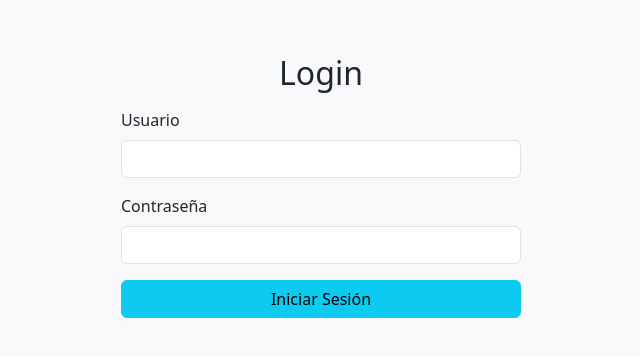
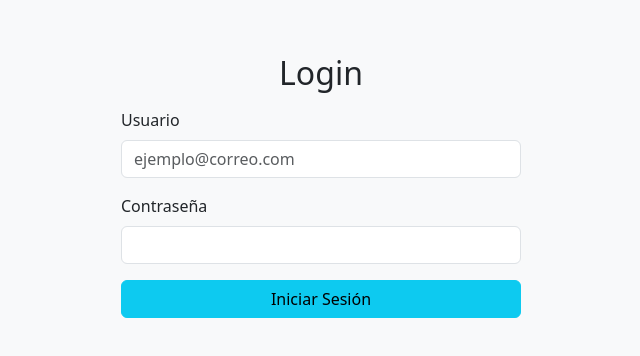
Before and after one commit to danielofd/web-veterinaria, an Angular app in the folder angular-test/: page /login in a window 1280 px wide. Shown: the part 222-578 px from the top of the page, without its empty margins (319-959 px from the left). Built offline with nearby package versions, Linux system fonts and the light colour scheme.

Commit message:
Validaciones Login

```diff
--- a/angular-test/package.json
+++ b/angular-test/package.json
@@ -21,6 +21,7 @@
     "@angular/platform-browser-dynamic": "^15.0.0",
     "@angular/router": "^15.0.0",
     "bootstrap": "^5.3.3",
+    "ngx-mask": "^18.0.0",
     "rxjs": "~7.5.0",
     "tslib": "^2.3.0",
     "zone.js": "~0.12.0"
--- a/angular-test/src/app/crear-expediente/crear-expediente.component.html
+++ b/angular-test/src/app/crear-expediente/crear-expediente.component.html
@@ -120,7 +120,8 @@
             <div class="col-md-6 mb-3">
                 <label class="form-label" for="phone">Teléfono</label>
                 <input [ngClass]="{'is-invalid': hasErrors('phone', 'required') || hasErrors('temp', 'maxlength')}" type="text" class="form-control"
-                    id="phone" formControlName="phone">
+                    id="phone" formControlName="phone"
+                    mask="0000-0000">
                 <div class="text-danger" *ngIf="hasErrors('phone', 'required')"> Campo obligatorio </div>
                 <div class="text-danger" *ngIf="hasErrors('phone', 'maxlength')">Máximo 10 caracteres</div>
             </div>
--- a/angular-test/src/app/login/login.component.html
+++ b/angular-test/src/app/login/login.component.html
@@ -8,9 +8,14 @@
             <form [formGroup]="formularioLogin" (ngSubmit)="login()">
             <div class="mb-3">
                 <label class="form-label" for="user">Usuario</label>
-                <input [ngClass]="{'is-invalid': hasErrors('user', 'required')}" id="user" type="text" class="form-control"
-                    formControlName="user">
-                <div class="text-danger" *ngIf="hasErrors('user', 'required')"> Campo obligatorio </div>
+ <input [ngClass]="{'is-invalid': hasErrors('user', 'required') || hasErrors('user', 'email')}"
+                       id="user"
+                       type="email"
+                       class="form-control"
+                       placeholder="ejemplo@correo.com"
+                       formControlName="user">
+                <div class="text-danger" *ngIf="hasErrors('user', 'required')">Campo obligatorio</div>
+                <div class="text-danger" *ngIf="hasErrors('user', 'email')">Correo no válido</div>
             </div>
             <div class="mb-3">
                 <label class="form-label" for="password">Contraseña</label>
--- a/angular-test/src/app/login/login.component.ts
+++ b/angular-test/src/app/login/login.component.ts
@@ -19,7 +19,7 @@ export class LoginComponent {
 
   constructor(private form: FormBuilder, private router: Router, private authService: AuthService, private dialog: MatDialog) {
     this.formularioLogin = this.form.group({
-      user: ['', Validators.required],
+      user: ['', [Validators.required, Validators.email]],
       password: ['', Validators.required]
     })
   }
@@ -72,6 +72,7 @@ export class LoginComponent {
 
     if (this.formularioLogin.invalid) {
         this.formularioLogin.markAllAsTouched();
+        this.openDialog('Por favor, ingrese los datos válidos para continuar.');
         return;
     }
     /*
```
Also changed, not shown: 2 other files (tests, documents, lock files or other folders).
